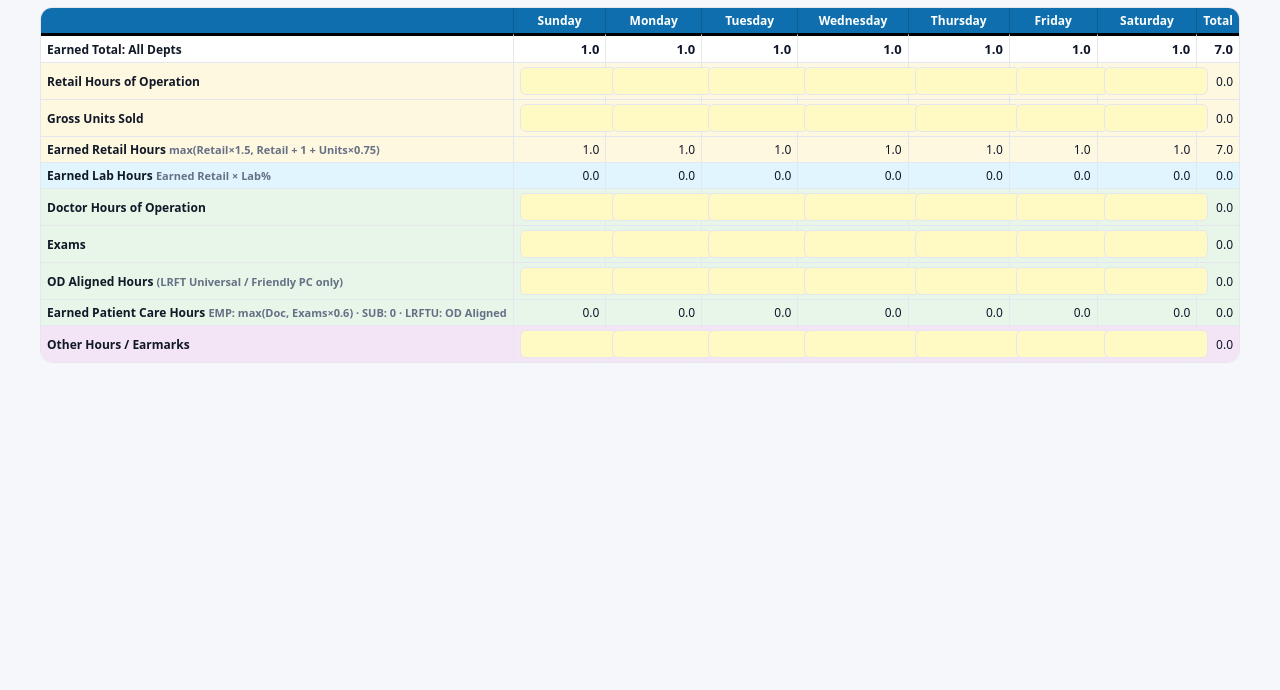
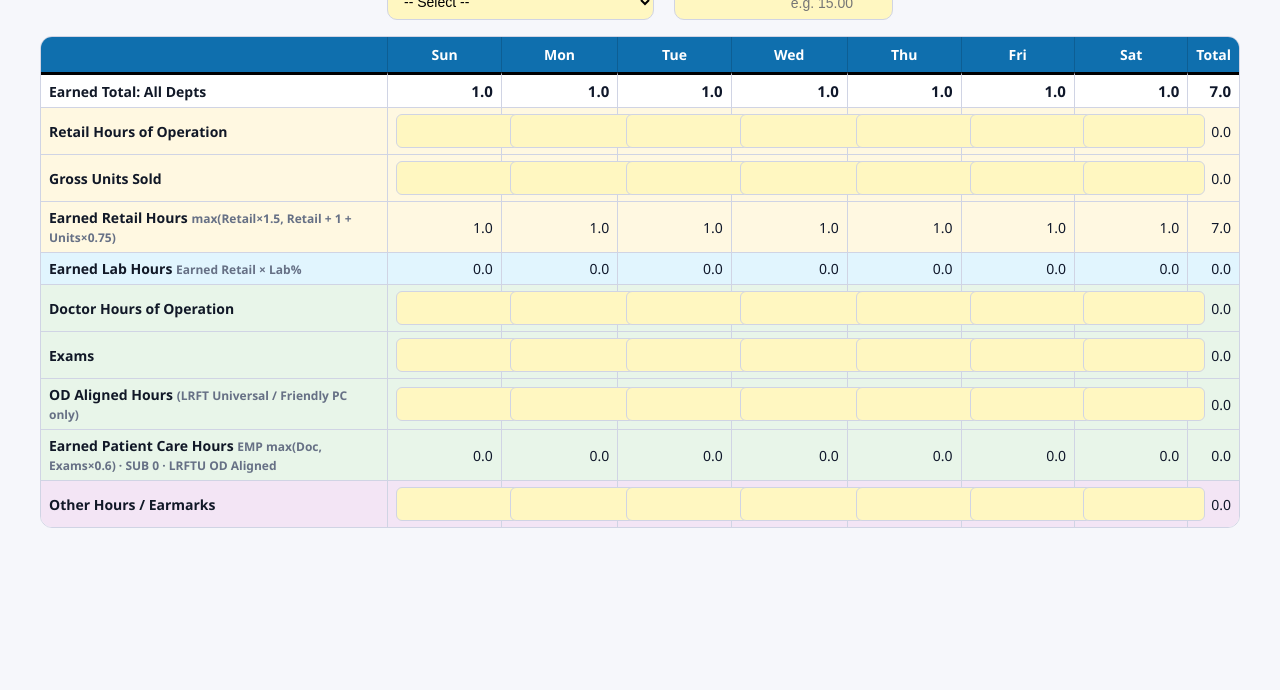
Before and after one commit to raunak08/FES-calculator, a plain HTML site: page index.html in a window 1280 px wide. Shown: the part 110-800 px from the top of the page. Drawn offline with Linux system fonts and the light colour scheme.

Commit message:
Add files via upload

```diff
--- a/index.html
+++ b/index.html
@@ -3,65 +3,42 @@
 <head>
 <meta charset="utf-8"/>
 <meta name="viewport" content="width=device-width, initial-scale=1"/>
-<title>FES Calculator</title>
+<title>Field Earned Scenario Calculator</title>
 <style>
   :root{
-    --bg:#f6f7fb; --card:#fff; --border:#e5e7ef; --ink:#0f172a; --muted:#667085;
-    --input:#fff9c4;            /* light yellow for input cells */
-    --retail:#fff8e1;           /* retail block */
-    --lab:#e1f5fe;              /* lab block */
-    --doctor:#e8f5e9;           /* doctor block */
-    --other:#f3e5f5;            /* other block */
+    --bg:#f6f7fb; --card:#fff; --border:#d0d4e4; --ink:#0f172a; --muted:#667085;
+    --input:#fff7c1;             /* yellow for input */
+    --retail:#fff8e1; --lab:#e1f5fe; --doctor:#e8f5e9; --other:#f3e5f5;
     --head:#0f6fae; --headText:#fff;
   }
-
-  body{margin:0;background:var(--bg);font-family:system-ui,-apple-system,Segoe UI,Roboto,Arial,sans-serif;color:var(--ink)}
-  .wrap{max-width:1200px;margin:18px auto;padding:12px}
-  h1{margin:0 0 6px;font-size:18px}
-  .bar{display:flex;gap:10px;align-items:center;flex-wrap:wrap;margin:6px 0 10px}
-  label{font-size:12px;color:#334155}
-  select,input{border:1px solid var(--border);border-radius:10px;padding:6px 8px;font-size:12px;background:#fff}
-  input[type="number"]{text-align:right}
-
+  body{margin:0;background:var(--bg);font-family:Segoe UI,Roboto,Arial,sans-serif;color:var(--ink)}
+  .wrap{max-width:1200px;margin:20px auto;padding:10px}
+  h1{text-align:center;font-size:22px;margin:0 0 12px;font-weight:700}
+  .bar{display:flex;gap:20px;align-items:flex-end;justify-content:center;flex-wrap:wrap;margin:8px 0 16px}
+  label{font-size:13px;color:#334155;font-weight:600}
+  select,input{border:1px solid var(--border);border-radius:10px;padding:8px 12px;font-size:14px;background:var(--input)}
+  input[type="number"]{text-align:right;padding-right:24px;} /* space before arrows */
   table{width:100%;border-collapse:separate;border-spacing:0;border:1px solid var(--border);border-radius:12px;overflow:hidden;background:var(--card)}
-  thead th{background:var(--head);color:var(--headText);padding:6px 6px;font-size:12px;border-right:1px solid #0d5e94}
+  thead th{background:var(--head);color:var(--headText);padding:8px;font-size:14px;border-right:1px solid #0d5e94}
   thead th:last-child{border-right:0}
-  tbody th, tbody td{border-right:1px solid var(--border);border-bottom:1px solid var(--border);padding:4px 6px;font-size:12px}
-  tbody tr:last-child td, tbody tr:last-child th{border-bottom:0}
-  tbody td:last-child, tbody th:last-child{border-right:0}
-  tbody th{font-weight:600;text-align:left;color:#111827;white-space:nowrap}
-
-  /* compact one-page fit */
-  @media (min-width:960px){
-    body{font-size:12px}
-    thead th, tbody th, tbody td{padding:4px 6px}
-  }
-
-  /* department striping by row groups */
-  tr.retail    { background:var(--retail) }
-  tr.lab       { background:var(--lab) }
-  tr.doctor    { background:var(--doctor) }
-  tr.other     { background:var(--other) }
-
-  /* inputs */
+  tbody th,tbody td{border-right:1px solid var(--border);border-bottom:1px solid var(--border);padding:6px 8px;font-size:14px}
+  tbody tr:last-child td,tbody tr:last-child th{border-bottom:0}
+  tbody td:last-child,tbody th:last-child{border-right:0}
+  tbody th{font-weight:600;text-align:left;color:#111827}
+  tr.retail{background:var(--retail)} tr.lab{background:var(--lab)}
+  tr.doctor{background:var(--doctor)} tr.other{background:var(--other)}
   td.inputcell input{width:100%;background:var(--input);border-radius:6px}
-  td.num, .out{ text-align:right; font-variant-numeric: tabular-nums; }
-  .muted{color:var(--muted);font-size:11px}
-
-  /* total row separated & bold */
-  tr.totalRow th, tr.totalRow td{background:#fff;border-top:3px solid #000;font-weight:800}
-  tr.totalRow td{font-size:13px}
-
-  /* gray disabled inputs */
-  td.inputcell.disabled input{background:#e0e0e0 !important}
-
-  /* small header controls */
-  .chip{background:#eef2ff;border:1px solid #dbe2ff;border-radius:999px;padding:4px 8px;font-size:11px;color:#334155}
+  td.num,.out{text-align:right;font-variant-numeric:tabular-nums}
+  tr.totalRow th,tr.totalRow td{background:#fff;border-top:3px solid #000;font-weight:800}
+  tr.totalRow td{font-size:15px}
+  td.inputcell.disabled input{background:#e0e0e0!important}
+  .muted{color:var(--muted);font-size:12px}
 </style>
 </head>
 <body>
 <div class="wrap">
-    <h1>FES Calculator</h1>
+  <h1>Field Earned Scenario Calculator</h1>
+
   <div class="bar">
     <div>
       <label>OD Type</label><br/>
@@ -76,241 +53,124 @@
       <label>Lab %</label><br/>
       <input id="labPct" type="number" step="0.01" placeholder="e.g. 15.00" inputmode="decimal">
     </div>
-      <span class="chip">Derive Lab % = (Total Lab Plan Hrs ÷ Total Retail Plan Hrs) from Earned Hours / Hours Planner</span>
   </div>
 
   <table id="calc">
     <thead>
       <tr>
-          <th style="min-width:260px"></th>
-          <th>Sunday</th><th>Monday</th><th>Tuesday</th><th>Wednesday</th>
-          <th>Thursday</th><th>Friday</th><th>Saturday</th><th>Total</th>
+        <th style="min-width:220px"></th>
+        <th>Sun</th><th>Mon</th><th>Tue</th><th>Wed</th>
+        <th>Thu</th><th>Fri</th><th>Sat</th><th>Total</th>
       </tr>
     </thead>
     <tbody>
-        <!-- TOTAL TOP -->
       <tr class="totalRow">
         <th>Earned Total: All Depts</th>
-          <td class="num" data-out="earnedTotal-0">0.0</td>
-          <td class="num" data-out="earnedTotal-1">0.0</td>
-          <td class="num" data-out="earnedTotal-2">0.0</td>
-          <td class="num" data-out="earnedTotal-3">0.0</td>
-          <td class="num" data-out="earnedTotal-4">0.0</td>
-          <td class="num" data-out="earnedTotal-5">0.0</td>
-          <td class="num" data-out="earnedTotal-6">0.0</td>
-          <td class="num" data-out="earnedTotalTot">0.0</td>
+        <td class="num" data-out="earnedTotal-0">0.0</td><td class="num" data-out="earnedTotal-1">0.0</td>
+        <td class="num" data-out="earnedTotal-2">0.0</td><td class="num" data-out="earnedTotal-3">0.0</td>
+        <td class="num" data-out="earnedTotal-4">0.0</td><td class="num" data-out="earnedTotal-5">0.0</td>
+        <td class="num" data-out="earnedTotal-6">0.0</td><td class="num" data-out="earnedTotalTot">0.0</td>
       </tr>
 
       <!-- RETAIL -->
       <tr class="retail">
         <th>Retail Hours of Operation</th>
-          <td class="inputcell"><input data-in="retail-0" type="number" step="0.01"></td>
-          <td class="inputcell"><input data-in="retail-1" type="number" step="0.01"></td>
-          <td class="inputcell"><input data-in="retail-2" type="number" step="0.01"></td>
-          <td class="inputcell"><input data-in="retail-3" type="number" step="0.01"></td>
-          <td class="inputcell"><input data-in="retail-4" type="number" step="0.01"></td>
-          <td class="inputcell"><input data-in="retail-5" type="number" step="0.01"></td>
-          <td class="inputcell"><input data-in="retail-6" type="number" step="0.01"></td>
-          <td class="num" data-out="retailTot">0.0</td>
+        <td class="inputcell"><input data-in="retail-0"></td><td class="inputcell"><input data-in="retail-1"></td>
+        <td class="inputcell"><input data-in="retail-2"></td><td class="inputcell"><input data-in="retail-3"></td>
+        <td class="inputcell"><input data-in="retail-4"></td><td class="inputcell"><input data-in="retail-5"></td>
+        <td class="inputcell"><input data-in="retail-6"></td><td class="num" data-out="retailTot">0.0</td>
       </tr>
       <tr class="retail">
         <th>Gross Units Sold</th>
-          <td class="inputcell"><input data-in="units-0"  type="number" step="1"></td>
-          <td class="inputcell"><input data-in="units-1"  type="number" step="1"></td>
-          <td class="inputcell"><input data-in="units-2"  type="number" step="1"></td>
-          <td class="inputcell"><input data-in="units-3"  type="number" step="1"></td>
-          <td class="inputcell"><input data-in="units-4"  type="number" step="1"></td>
-          <td class="inputcell"><input data-in="units-5"  type="number" step="1"></td>
-          <td class="inputcell"><input data-in="units-6"  type="number" step="1"></td>
-          <td class="num" data-out="unitsTot">0.0</td>
+        <td class="inputcell"><input data-in="units-0"></td><td class="inputcell"><input data-in="units-1"></td>
+        <td class="inputcell"><input data-in="units-2"></td><td class="inputcell"><input data-in="units-3"></td>
+        <td class="inputcell"><input data-in="units-4"></td><td class="inputcell"><input data-in="units-5"></td>
+        <td class="inputcell"><input data-in="units-6"></td><td class="num" data-out="unitsTot">0.0</td>
       </tr>
       <tr class="retail">
-          <th>Earned Retail Hours <span class="muted">max(Retail×1.5, Retail + 1 + Units×0.75)</span></th>
-          <td class="num" data-out="earnedRetail-0">0.0</td>
-          <td class="num" data-out="earnedRetail-1">0.0</td>
-          <td class="num" data-out="earnedRetail-2">0.0</td>
-          <td class="num" data-out="earnedRetail-3">0.0</td>
-          <td class="num" data-out="earnedRetail-4">0.0</td>
-          <td class="num" data-out="earnedRetail-5">0.0</td>
-          <td class="num" data-out="earnedRetail-6">0.0</td>
-          <td class="num" data-out="earnedRetailTot">0.0</td>
+        <th>Earned Retail Hours <small class="muted">max(Retail×1.5, Retail + 1 + Units×0.75)</small></th>
+        <td class="num" data-out="earnedRetail-0">0.0</td><td class="num" data-out="earnedRetail-1">0.0</td>
+        <td class="num" data-out="earnedRetail-2">0.0</td><td class="num" data-out="earnedRetail-3">0.0</td>
+        <td class="num" data-out="earnedRetail-4">0.0</td><td class="num" data-out="earnedRetail-5">0.0</td>
+        <td class="num" data-out="earnedRetail-6">0.0</td><td class="num" data-out="earnedRetailTot">0.0</td>
       </tr>
 
       <!-- LAB -->
       <tr class="lab">
-          <th>Earned Lab Hours <span class="muted">Earned Retail × Lab%</span></th>
-          <td class="num" data-out="earnedLab-0">0.0</td>
-          <td class="num" data-out="earnedLab-1">0.0</td>
-          <td class="num" data-out="earnedLab-2">0.0</td>
-          <td class="num" data-out="earnedLab-3">0.0</td>
-          <td class="num" data-out="earnedLab-4">0.0</td>
-          <td class="num" data-out="earnedLab-5">0.0</td>
-          <td class="num" data-out="earnedLab-6">0.0</td>
-          <td class="num" data-out="earnedLabTot">0.0</td>
+        <th>Earned Lab Hours <small class="muted">Earned Retail × Lab%</small></th>
+        <td class="num" data-out="earnedLab-0">0.0</td><td class="num" data-out="earnedLab-1">0.0</td>
+        <td class="num" data-out="earnedLab-2">0.0</td><td class="num" data-out="earnedLab-3">0.0</td>
+        <td class="num" data-out="earnedLab-4">0.0</td><td class="num" data-out="earnedLab-5">0.0</td>
+        <td class="num" data-out="earnedLab-6">0.0</td><td class="num" data-out="earnedLabTot">0.0</td>
       </tr>
 
       <!-- DOCTOR -->
       <tr class="doctor" data-row="doc">
         <th>Doctor Hours of Operation</th>
-          <td class="inputcell"><input data-in="doc-0" type="number" step="0.01"></td>
-          <td class="inputcell"><input data-in="doc-1" type="number" step="0.01"></td>
-          <td class="inputcell"><input data-in="doc-2" type="number" step="0.01"></td>
-          <td class="inputcell"><input data-in="doc-3" type="number" step="0.01"></td>
-          <td class="inputcell"><input data-in="doc-4" type="number" step="0.01"></td>
-          <td class="inputcell"><input data-in="doc-5" type="number" step="0.01"></td>
-          <td class="inputcell"><input data-in="doc-6" type="number" step="0.01"></td>
-          <td class="num" data-out="docTot">0.0</td>
+        <td class="inputcell"><input data-in="doc-0"></td><td class="inputcell"><input data-in="doc-1"></td>
+        <td class="inputcell"><input data-in="doc-2"></td><td class="inputcell"><input data-in="doc-3"></td>
+        <td class="inputcell"><input data-in="doc-4"></td><td class="inputcell"><input data-in="doc-5"></td>
+        <td class="inputcell"><input data-in="doc-6"></td><td class="num" data-out="docTot">0.0</td>
       </tr>
       <tr class="doctor" data-row="exams">
         <th>Exams</th>
-          <td class="inputcell"><input data-in="exams-0" type="number" step="1"></td>
-          <td class="inputcell"><input data-in="exams-1" type="number" step="1"></td>
-          <td class="inputcell"><input data-in="exams-2" type="number" step="1"></td>
-          <td class="inputcell"><input data-in="exams-3" type="number" step="1"></td>
-          <td class="inputcell"><input data-in="exams-4" type="number" step="1"></td>
-          <td class="inputcell"><input data-in="exams-5" type="number" step="1"></td>
-          <td class="inputcell"><input data-in="exams-6" type="number" step="1"></td>
-          <td class="num" data-out="examsTot">0.0</td>
+        <td class="inputcell"><input data-in="exams-0"></td><td class="inputcell"><input data-in="exams-1"></td>
+        <td class="inputcell"><input data-in="exams-2"></td><td class="inputcell"><input data-in="exams-3"></td>
+        <td class="inputcell"><input data-in="exams-4"></td><td class="inputcell"><input data-in="exams-5"></td>
+        <td class="inputcell"><input data-in="exams-6"></td><td class="num" data-out="examsTot">0.0</td>
       </tr>
       <tr class="doctor" data-row="od">
-          <th>OD Aligned Hours <span class="muted">(LRFT Universal / Friendly PC only)</span></th>
-          <td class="inputcell"><input data-in="od-0" type="number" step="0.01"></td>
-          <td class="inputcell"><input data-in="od-1" type="number" step="0.01"></td>
-          <td class="inputcell"><input data-in="od-2" type="number" step="0.01"></td>
-          <td class="inputcell"><input data-in="od-3" type="number" step="0.01"></td>
-          <td class="inputcell"><input data-in="od-4" type="number" step="0.01"></td>
-          <td class="inputcell"><input data-in="od-5" type="number" step="0.01"></td>
-          <td class="inputcell"><input data-in="od-6" type="number" step="0.01"></td>
-          <td class="num" data-out="odTot">0.0</td>
+        <th>OD Aligned Hours <small class="muted">(LRFT Universal / Friendly PC only)</small></th>
+        <td class="inputcell"><input data-in="od-0"></td><td class="inputcell"><input data-in="od-1"></td>
+        <td class="inputcell"><input data-in="od-2"></td><td class="inputcell"><input data-in="od-3"></td>
+        <td class="inputcell"><input data-in="od-4"></td><td class="inputcell"><input data-in="od-5"></td>
+        <td class="inputcell"><input data-in="od-6"></td><td class="num" data-out="odTot">0.0</td>
       </tr>
       <tr class="doctor">
-          <th>Earned Patient Care Hours <span class="muted">EMP: max(Doc, Exams×0.6) · SUB: 0 · LRFTU: OD Aligned</span></th>
-          <td class="num" data-out="earnedPC-0">0.0</td>
-          <td class="num" data-out="earnedPC-1">0.0</td>
-          <td class="num" data-out="earnedPC-2">0.0</td>
-          <td class="num" data-out="earnedPC-3">0.0</td>
-          <td class="num" data-out="earnedPC-4">0.0</td>
-          <td class="num" data-out="earnedPC-5">0.0</td>
-          <td class="num" data-out="earnedPC-6">0.0</td>
-          <td class="num" data-out="earnedPCTot">0.0</td>
+        <th>Earned Patient Care Hours <small class="muted">EMP max(Doc, Exams×0.6) · SUB 0 · LRFTU OD Aligned</small></th>
+        <td class="num" data-out="earnedPC-0">0.0</td><td class="num" data-out="earnedPC-1">0.0</td>
+        <td class="num" data-out="earnedPC-2">0.0</td><td class="num" data-out="earnedPC-3">0.0</td>
+        <td class="num" data-out="earnedPC-4">0.0</td><td class="num" data-out="earnedPC-5">0.0</td>
+        <td class="num" data-out="earnedPC-6">0.0</td><td class="num" data-out="earnedPCTot">0.0</td>
       </tr>
 
       <!-- OTHER -->
       <tr class="other">
         <th>Other Hours / Earmarks</th>
-          <td class="inputcell"><input data-in="other-0" type="number" step="0.01"></td>
-          <td class="inputcell"><input data-in="other-1" type="number" step="0.01"></td>
-          <td class="inputcell"><input data-in="other-2" type="number" step="0.01"></td>
-          <td class="inputcell"><input data-in="other-3" type="number" step="0.01"></td>
-          <td class="inputcell"><input data-in="other-4" type="number" step="0.01"></td>
-          <td class="inputcell"><input data-in="other-5" type="number" step="0.01"></td>
-          <td class="inputcell"><input data-in="other-6" type="number" step="0.01"></td>
-          <td class="num" data-out="otherTot">0.0</td>
+        <td class="inputcell"><input data-in="other-0"></td><td class="inputcell"><input data-in="other-1"></td>
+        <td class="inputcell"><input data-in="other-2"></td><td class="inputcell"><input data-in="other-3"></td>
+        <td class="inputcell"><input data-in="other-4"></td><td class="inputcell"><input data-in="other-5"></td>
+        <td class="inputcell"><input data-in="other-6"></td><td class="num" data-out="otherTot">0.0</td>
       </tr>
     </tbody>
   </table>
 </div>
 
 <script>
-  const $ = (s,root=document)=>root.querySelector(s);
-  const $$ = (s,root=document)=>Array.from(root.querySelectorAll(s));
-  const days=[0,1,2,3,4,5,6];
-  const num=v=>parseFloat(v)||0;
-  const fmt=v=>Number.isFinite(v)?v.toFixed(1):"0.0";
-  const sum=a=>a.reduce((x,y)=>x+(Number(y)||0),0);
-
-  function readRow(prefix){
-    return days.map(d=> num($(`[data-in="${prefix}-${d}"]`)?.value||"0"));
+const $=(s,r=document)=>r.querySelector(s), $$=(s,r=document)=>Array.from(r.querySelectorAll(s));
+const days=[0,1,2,3,4,5,6], num=v=>parseFloat(v)||0, fmt=v=>Number.isFinite(v)?v.toFixed(1):"0.0", sum=a=>a.reduce((x,y)=>x+(+y||0),0);
+function readRow(p){return days.map(d=>num($(`[data-in="${p}-${d}"]`)?.value||"0"))}
+function writeRow(p,a){days.forEach(d=>{const el=$(`[data-out="${p}-${d}"]`);if(el)el.textContent=fmt(a[d])})}
+function toggleByOD(){
+ const od=$("#odType").value;
+ const docDis=(od==="SUB")||(od==="LRFTU"),exDis=(od==="SUB")||(od==="LRFTU"),odDis=(od==="EMP")||(od==="SUB");
+ const set=(k,d)=>{$$('tr[data-row="'+k+'"] td.inputcell').forEach(td=>{const i=$('input',td);i.disabled=d;td.classList.toggle('disabled',d);if(d)i.value=""})};
+ set("doc",docDis);set("exams",exDis);set("od",odDis);recalc();
 }
-  function writeRow(prefix, arr){
-    days.forEach(d=> { const el=$(`[data-out="${prefix}-${d}"]`); if(el) el.textContent=fmt(arr[d]); });
+function recalc(){
+ const labPct=num($("#labPct").value)/100,ret=readRow("retail"),u=readRow("units"),d=readRow("doc"),ex=readRow("exams"),od=readRow("od"),o=readRow("other"),odT=$("#odType").value;
+ const eR=days.map(i=>Math.max(ret[i]*1.5,ret[i]+1+u[i]*0.75)),eL=days.map(i=>eR[i]*labPct),
+ eP=days.map(i=>odT==="EMP"?Math.max(d[i],ex[i]*0.6):odT==="SUB"?0:od[i]),
+ eT=days.map(i=>eR[i]+eL[i]+eP[i]+o[i]);
+ writeRow("earnedRetail",eR);writeRow("earnedLab",eL);writeRow("earnedPC",eP);writeRow("earnedTotal",eT);
+ const tot=(k,a)=>$(`[data-out="${k}Tot"]`).textContent=fmt(sum(a));
+ tot("retail",ret);tot("units",u);tot("doc",d);tot("exams",ex);tot("od",od);tot("other",o);
+ tot("earnedRetail",eR);tot("earnedLab",eL);tot("earnedPC",eP);tot("earnedTotal",eT);
 }
-
-  function toggleByOD(){
-    const od = $("#odType").value;
-    // Rules:
-    // SUB: disable Doctor, Exams, OD rows
-    // EMP: disable OD row only
-    // LRFTU: disable Doctor & Exams; enable OD
-    const docDisable = (od==="SUB") || (od==="LRFTU");
-    const examsDisable = (od==="SUB") || (od==="LRFTU");
-    const odDisable = (od==="EMP") || (od==="SUB");
-
-    function setRowDisabled(rowKey, disabled){
-      const row = $(`tr[data-row="${rowKey}"]`);
-      if(!row) return;
-      $$('td.inputcell', row).forEach(td=>{
-        const input = $('input', td);
-        if(!input) return;
-        input.disabled = disabled;
-        td.classList.toggle('disabled', disabled);
-        if(disabled){ input.value=""; }
-      });
-    }
-
-    setRowDisabled('doc',   docDisable);
-    setRowDisabled('exams', examsDisable);
-    setRowDisabled('od',    odDisable);
-
-    recalc(); // reflect changes immediately
-  }
-
-  function recalc(){
-    const labPct = num($("#labPct").value)/100;
-
-    const retail = readRow('retail');
-    const units  = readRow('units');
-    const doc    = readRow('doc');
-    const exams  = readRow('exams');
-    const odal   = readRow('od');
-    const other  = readRow('other');
-
-    // Earned Retail per day
-    const eRetail = days.map(d => Math.max(retail[d]*1.5, retail[d] + 1 + units[d]*0.75));
-    // Earned Lab per day
-    const eLab    = days.map(d => eRetail[d] * labPct);
-
-    // Earned PC per day by OD type
-    const od = $("#odType").value;
-    const ePC = days.map(d => {
-      if(od==="EMP")   return Math.max(doc[d], exams[d]*0.6);
-      if(od==="SUB")   return 0;
-      if(od==="LRFTU") return odal[d];
-      return 0;
-    });
-
-    // Earned Total per day
-    const eTot = days.map(d => eRetail[d] + eLab[d] + ePC[d] + other[d]);
-
-    // Write rows
-    writeRow('earnedRetail', eRetail);
-    writeRow('earnedLab', eLab);
-    writeRow('earnedPC', ePC);
-    writeRow('earnedTotal', eTot);
-
-    // Totals
-    $('[data-out="retailTot"]').textContent      = fmt(sum(retail));
-    $('[data-out="unitsTot"]').textContent       = fmt(sum(units));
-    $('[data-out="docTot"]').textContent         = fmt(sum(doc));
-    $('[data-out="examsTot"]').textContent       = fmt(sum(exams));
-    $('[data-out="odTot"]').textContent          = fmt(sum(odal));
-    $('[data-out="otherTot"]').textContent       = fmt(sum(other));
-    $('[data-out="earnedRetailTot"]').textContent= fmt(sum(eRetail));
-    $('[data-out="earnedLabTot"]').textContent   = fmt(sum(eLab));
-    $('[data-out="earnedPCTot"]').textContent    = fmt(sum(ePC));
-    $('[data-out="earnedTotalTot"]').textContent = fmt(sum(eTot));
-  }
-
-  // Wire events
-  document.addEventListener('DOMContentLoaded', ()=>{
-    // inputs recalc
-    $$('#calc input, #labPct').forEach(el=>{
-      el.addEventListener('input', recalc);
-      el.addEventListener('change', recalc);
-    });
-    $('#odType').addEventListener('change', toggleByOD);
-    toggleByOD(); // set initial state
-    recalc();
+document.addEventListener("DOMContentLoaded",()=>{
+ $$("#calc input,#labPct").forEach(e=>e.addEventListener("input",recalc));
+ $("#odType").addEventListener("change",toggleByOD);
+ toggleByOD();recalc();
 });
 </script>
 </body>
```
Lines whose indentation alone changed are shown as unchanged.
